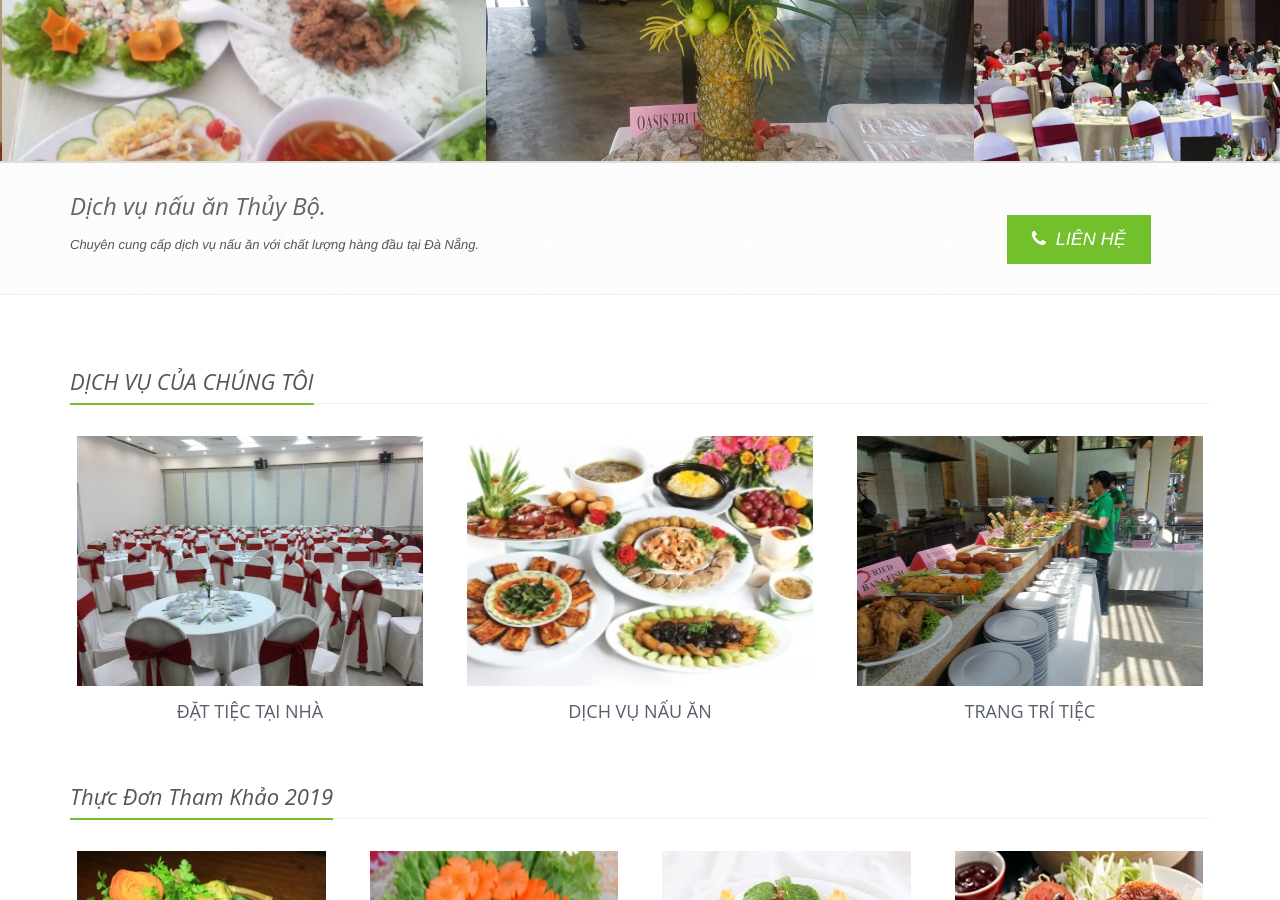
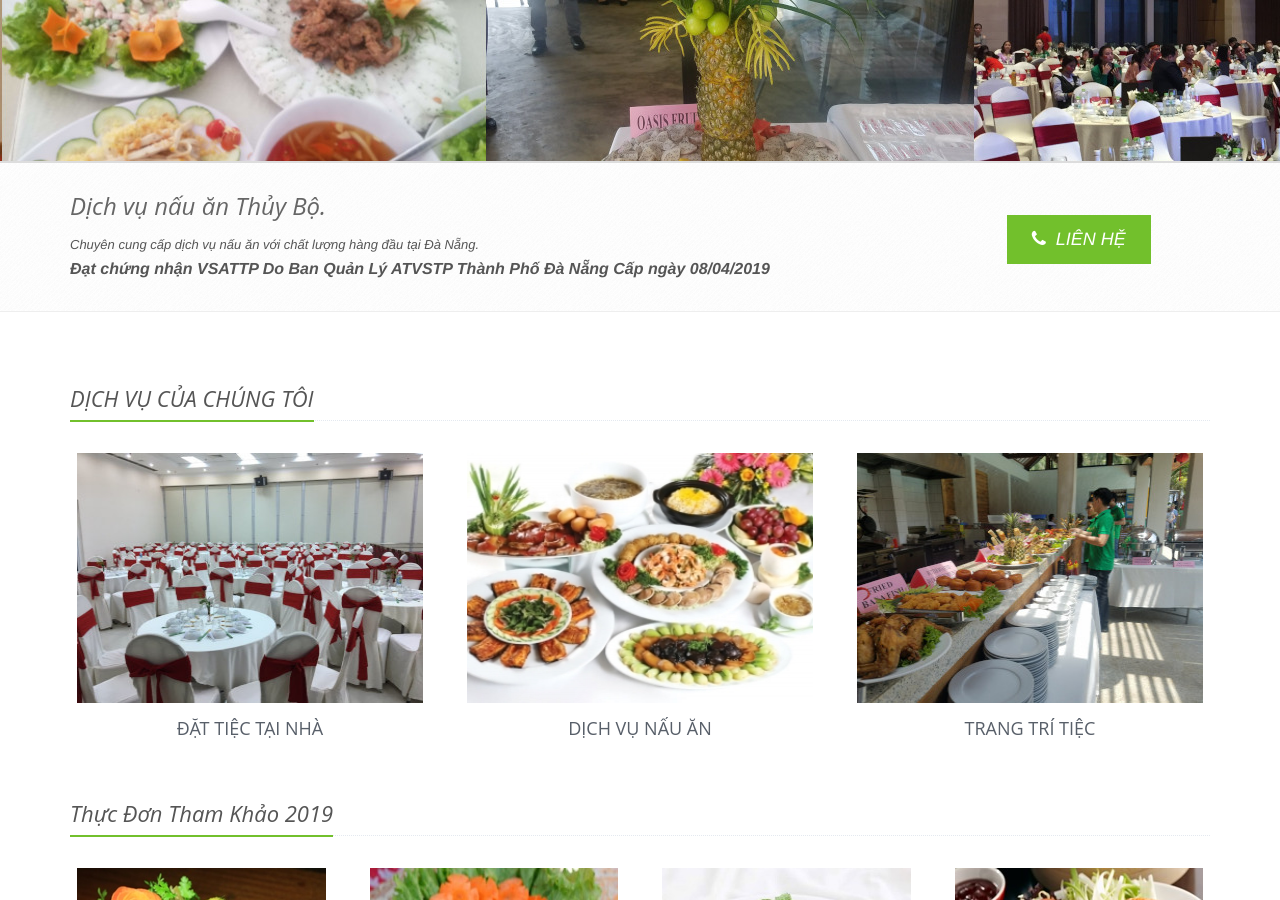
Before and after one commit to nguyenpc/thuybodanang, a Jekyll site: the page built from index.html, in a window 1280 px wide and 900 px high, scrolled down 356 px. Built offline with Jekyll 4.4.1, drawn with Linux system fonts in a browser that asks for light colours; the list of posts is cut into pages by our own code; comment, search, counter and statistics services are not loaded.

Commit message:
Update index.html

```diff
--- a/index.html
+++ b/index.html
@@ -105,6 +105,9 @@ layout: rest
          <div class="col-md-9 animated fadeInLeft">
             <span>Dịch vụ nấu ăn Thủy Bộ.</span>
             <p>Chuyên cung cấp dịch vụ nấu ăn với chất lượng hàng đầu tại Đà Nẵng.</p>
+           <p><b style="
+    font-size: medium;
+"><strong>Đạt chứng nhận VSATTP Do Ban Quản Lý ATVSTP Thành Phố Đà Nẵng Cấp ngày 08/04/2019</strong></b></p>
          </div>
          <div class="col-md-3 btn-buy animated fadeInRight"> <a href="{{ "/lien-he.html" | prepend: site.baseurl | replace: '//', '/' }}" class="btn-u btn-u-lg"><i class="fa fa-phone"></i>				LIÊN HỆ</a></div>
       </div>
```
